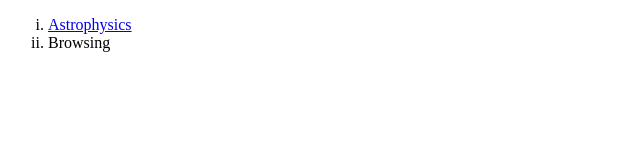
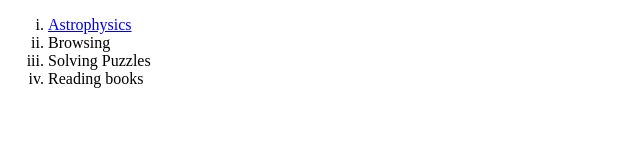
Before and after one commit to akshay1803/cv, a plain HTML site: page hobbies.html in a window 1280 px wide. Shown: the whole page, without its empty margins (0-640 px from the left). Drawn offline with Linux system fonts and the light colour scheme.

Commit message:
Update hobbies.html

```diff
--- a/hobbies.html
+++ b/hobbies.html
@@ -7,6 +7,6 @@
     <title>Hobbies in leisure</title>
 </head>
 <body>
-    <ol type="i"><li> <a href="https://www.nasa.gov/nasalive">Astrophysics</a></li><li>Browsing</li></ol>
+    <ol type="i"><li> <a href="https://www.nasa.gov/nasalive">Astrophysics</a></li><li>Browsing</li><li>Solving Puzzles</li><li>Reading books</li></ol>
 </body>
 </html>
```
